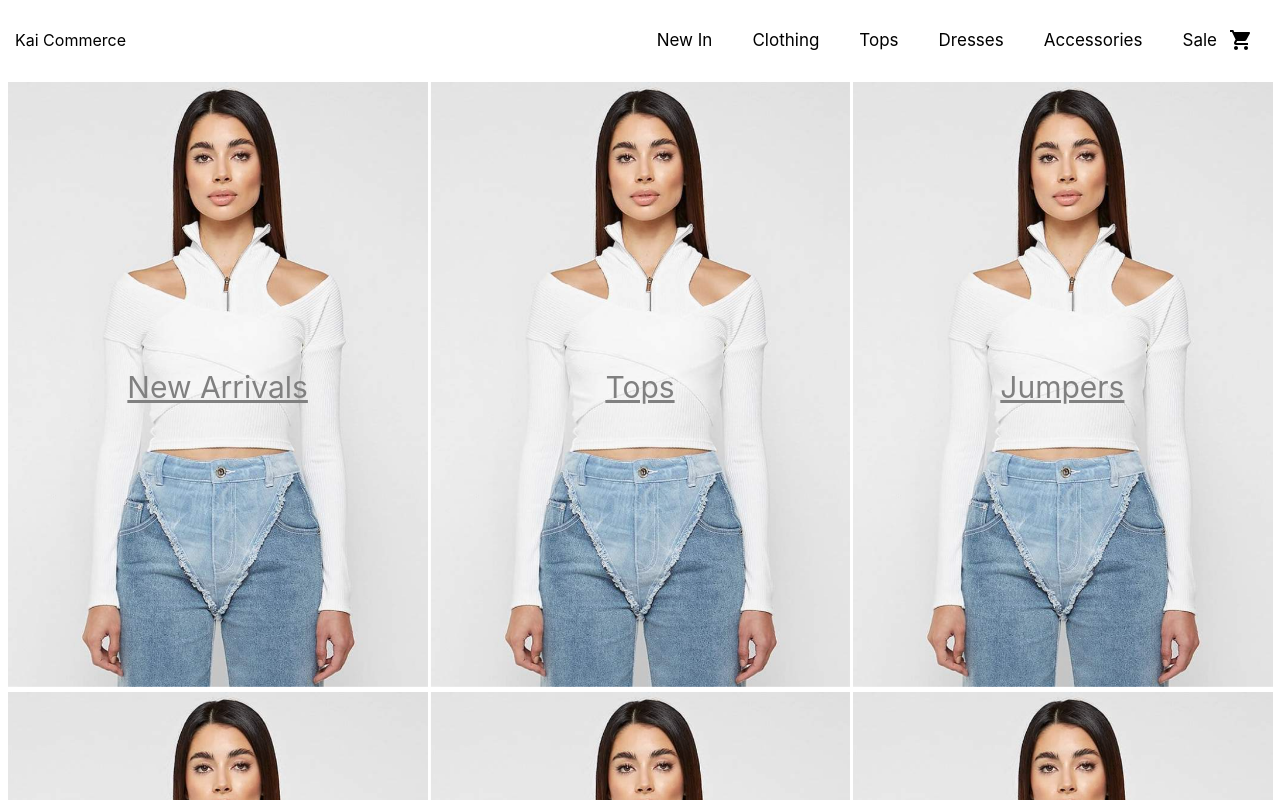
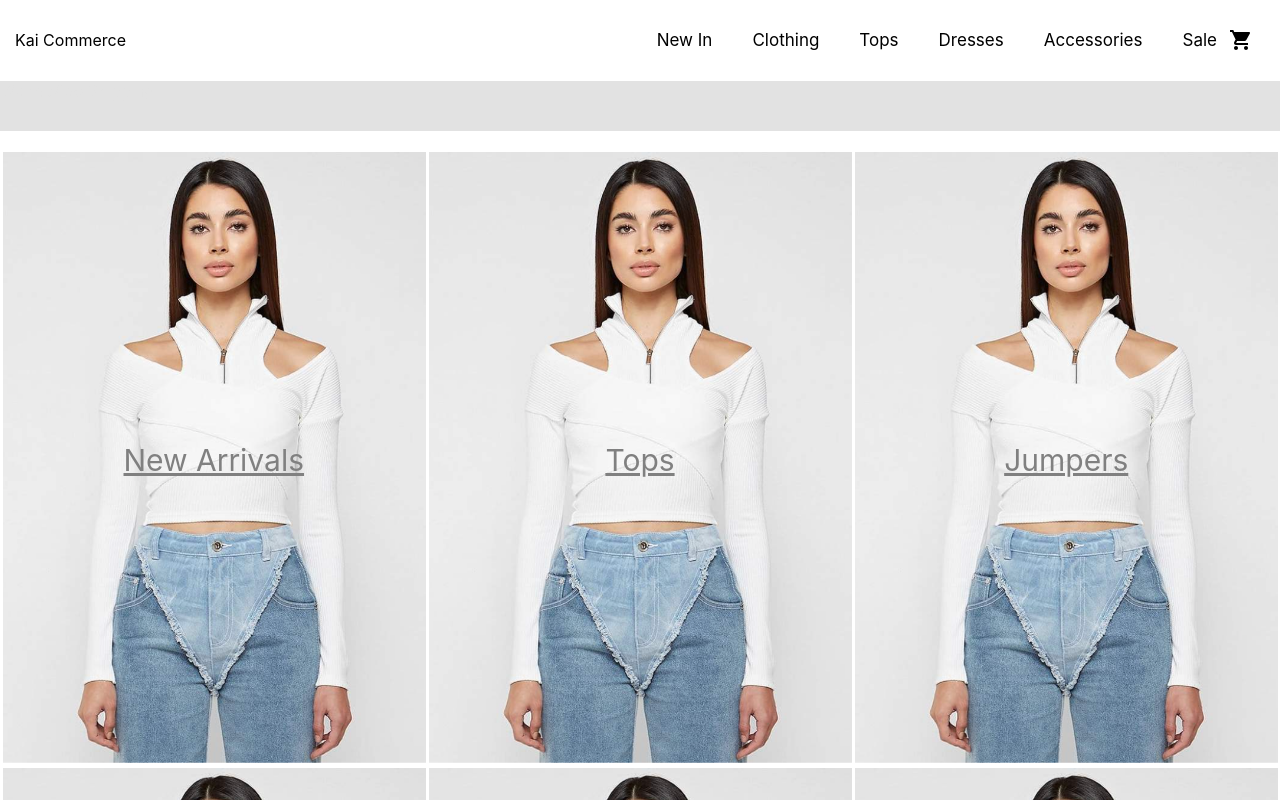
Before and after one commit to brockie000/Next.js-E-Commerce-App, a Next.js app: page / in a window 1280 px wide. Shown: the top 800 px of the page. Built offline with nearby package versions, Linux system fonts and the light colour scheme.

Commit message:
Error fix

```diff
--- a/pages/categories/[category].js
+++ b/pages/categories/[category].js
@@ -31,7 +31,7 @@ export default function Tops() {
             <div className='writing'>WorldWide Shipping</div>
             </div>
 
-        <div className='tops-title'>WOMENS {category.toUpperCase()}</div>
+        <div className='tops-title'>WOMENS {category}</div>
 
         <SubCategories category={category}/>
 
--- a/pages/index.js
+++ b/pages/index.js
@@ -14,6 +14,10 @@ export default function Home() {
   return (
     <main className='LandingPage'>
       <Navbar/>
+
+        <div className='spinBar'>
+            <div className='writing'>WorldWide Shipping</div>
+            </div>
 
       <div className='landingContainer'>
 
--- a/styles/globals.css
+++ b/styles/globals.css
@@ -67,10 +67,11 @@ li {
     display: inline-flex;
     justify-content: center;
     flex-wrap: wrap;
+    margin-top: 20px;
   }
 
   .landingPageBox{
-    width: 33%;
+    width: 33.3%;
     margin-bottom: -38px;
   }
 
```
